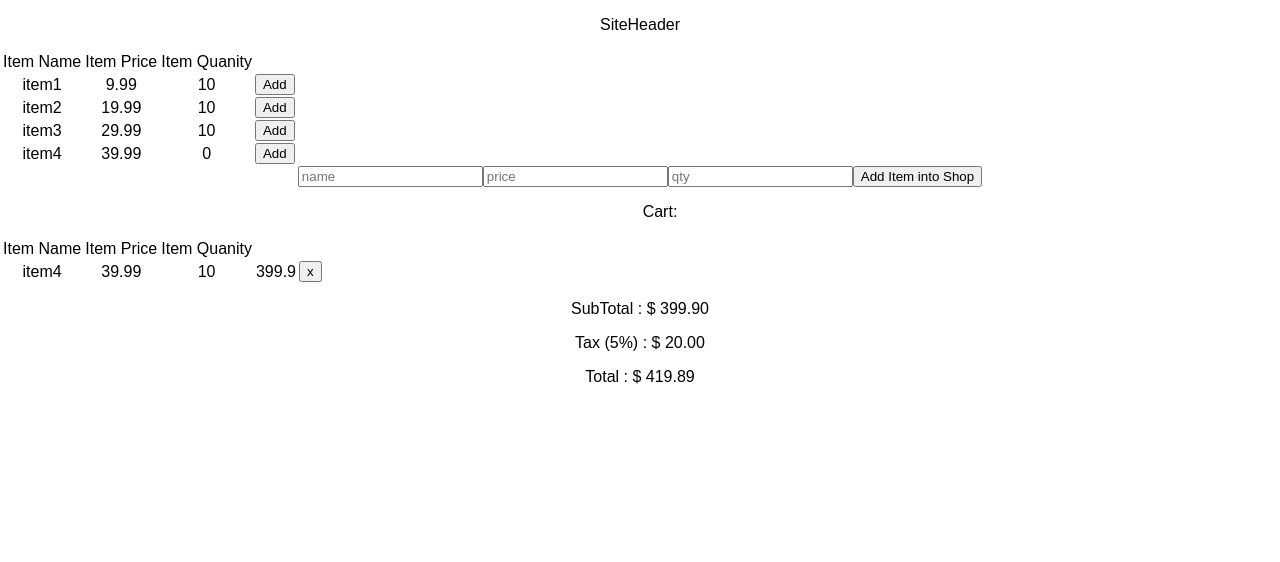
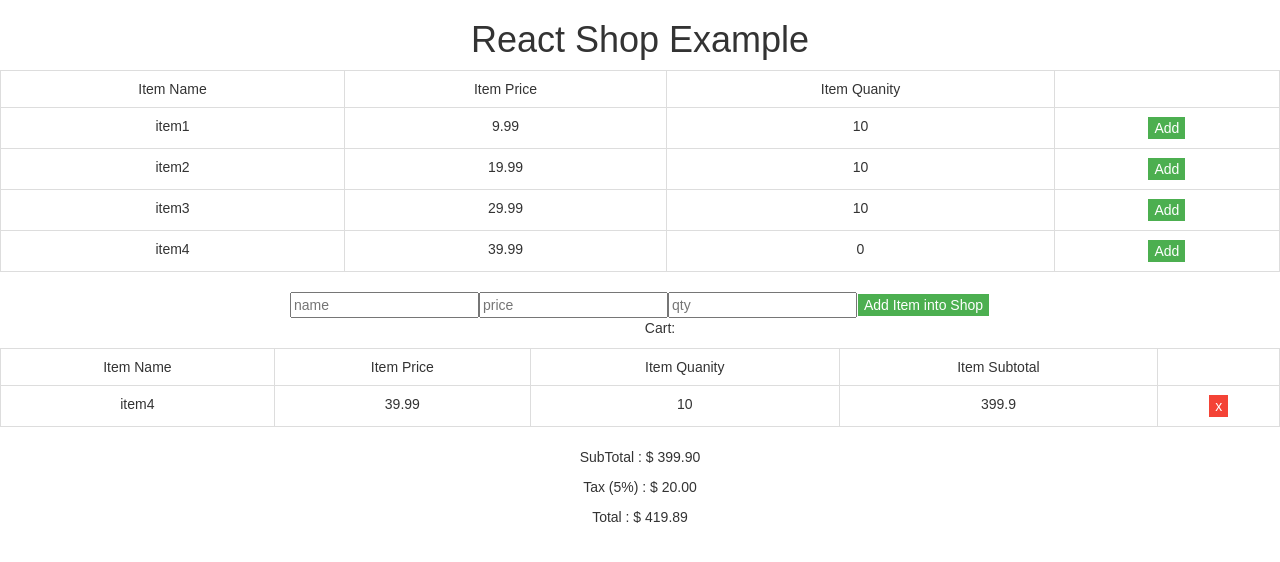
Before and after one commit to hongyili93/project-react, a React (Create React App) app: page / in a window 1280 px wide. Shown: the top 562 px of the page. Built offline with nearby package versions, Linux system fonts and the light colour scheme.

Commit message:
added some css

```diff
--- a/public/index.html
+++ b/public/index.html
@@ -10,6 +10,8 @@
     -->
     <link rel="manifest" href="%PUBLIC_URL%/manifest.json">
     <link rel="shortcut icon" href="%PUBLIC_URL%/favicon.ico">
+    <link rel="stylesheet" href="https://maxcdn.bootstrapcdn.com/bootstrap/3.3.7/css/bootstrap.min.css">
+
     <!--
       Notice the use of %PUBLIC_URL% in the tags above.
       It will be replaced with the URL of the `public` folder during the build.
--- a/src/components/App.css
+++ b/src/components/App.css
@@ -22,6 +22,42 @@
   font-size: large;
 }
 
+.addButton {
+  background-color: #4CAF50; /* Green */
+  border: 1px solid;
+  color: white;
+  text-align: center;
+  text-decoration: none;
+  display: inline-block;
+}
+
+.deleteButton {
+  background-color: #f44336; /* Green */
+  border: 1px solid;
+  color: white;
+  text-align: center;
+  text-decoration: none;
+  display: inline-block;
+}
+
+
+
+tr.spaceUnder>td {
+  padding-bottom: 1em;
+}
+
+.itemBorder {
+  border: 1px solid #ccc!important;
+}
+
+.itemContainer {
+  padding: 0.01em 16px;
+}
+
+.itemRoundBorder {
+  border-radius: 3px;
+}
+
 @keyframes App-logo-spin {
   from { transform: rotate(0deg); }
   to { transform: rotate(360deg); }
--- a/src/components/App.js
+++ b/src/components/App.js
@@ -35,6 +35,13 @@ const _addItem = (items, cartItems, id) => {
             cartItems.push(temp);
         }
     }
+    cartItems.sort(function(a, b){
+        var keyA = a.id;
+        var keyB = b.id;
+        if(keyA < keyB) return -1;
+        if(keyA > keyB) return 1;
+        return 0;
+    });
     return cartItems;
 };
 
--- a/src/components/CreateItem.js
+++ b/src/components/CreateItem.js
@@ -5,8 +5,8 @@ class CreateItem extends Component {
         super(props, context);
         this.state = {
             name: "",
-            price: 0.0,
-            qty: 0
+            price: "",
+            qty: ""
         }
         this.updateQty = this.updateQty.bind(this);
         this.updatePrice = this.updatePrice.bind(this);
@@ -45,26 +45,30 @@ class CreateItem extends Component {
         const {name, price, qty} = this.state;
         console.log(this.state.qty);
         if(name !== "") {
-            //console.log(name);
-            //console.log(price);
-            //console.log(qty);
             onCreate && onCreate(name, price, qty);
         }
+        this.setState(
+            {
+                name: "",
+                price: "",
+                qty: ""
+            }
+        )
     }
 r
     render() {
         return (
             <div>
-                <input type="text"
+                <input type="text" value={this.state.name}
                        placeholder="name" onChange={this.updateName}>
                 </input>
-                <input type="number"
+                <input type="number" value={this.state.price}
                        placeholder="price" onChange={this.updatePrice}>
                 </input>
-                <input type="number"
+                <input type="number" value={this.state.qty}
                        placeholder="qty" onChange={this.updateQty}>
                 </input>
-                <button onClick={this.handleSubmit}>Add Item into Shop</button>
+                <button className="addButton" onClick={this.handleSubmit}>Add Item into Shop</button>
             </div>
         );
     }
--- a/src/components/Item.js
+++ b/src/components/Item.js
@@ -13,7 +13,9 @@ class Item extends Component {
                 <td>{name}</td>
                 <td>{price}</td>
                 <td>{qty}</td>
-                <button onClick={() => onAdd && onAdd()}>Add</button>
+                <td>
+                    <button className="addButton" onClick={() => onAdd && onAdd()}>Add</button>
+                </td>
             </tr>
         );
     }
@@ -32,7 +34,9 @@ class Item extends Component {
                 <td>{price}</td>
                 <td>{qty}</td>
                 <td>{total}</td>
-                <button onClick={() => onDelete && onDelete()}>x</button>
+                <td>
+                    <button className="deleteButton" onClick={() => onDelete && onDelete()}>x</button>
+                </td>
             </tr>
         );
     }
--- a/src/components/ItemList.js
+++ b/src/components/ItemList.js
@@ -18,14 +18,25 @@ class ItemList extends Component {
                     />
         ));
 
+        const subTotalElements = (mode) => {
+            if (mode === "Cart") {
                 return (
-            <table>
-                <tr>
+                    <td>Item Subtotal</td>
+                )
+            }
+        };
+
+        return (
+                <table className="table table-bordered">
+                    <tbody>
+                    <tr className="spaceUnder">
                         <td>Item Name</td>
                         <td>Item Price</td>
                         <td>Item Quanity</td>
+                        {subTotalElements(mode)}
                     </tr>
                     {itemsElements}
+                    </tbody>
                 </table>
         );
     }
--- a/src/components/SiteHeader.js
+++ b/src/components/SiteHeader.js
@@ -1,11 +1,14 @@
 import React, { Component } from 'react';
 
 class SiteHeader extends Component {
-  render() {
-    return (
-      <p>SiteHeader</p>
-    );
-  }
+    render() {
+        return (
+            <div>
+                <h1>React Shop Example</h1>
+            </div>
+
+        );
+    }
 }
 
 export default SiteHeader;
```
Also changed, not shown: src/components/ItemList.css (added, +11 -0 lines). Lines whose indentation alone changed are shown as unchanged.
